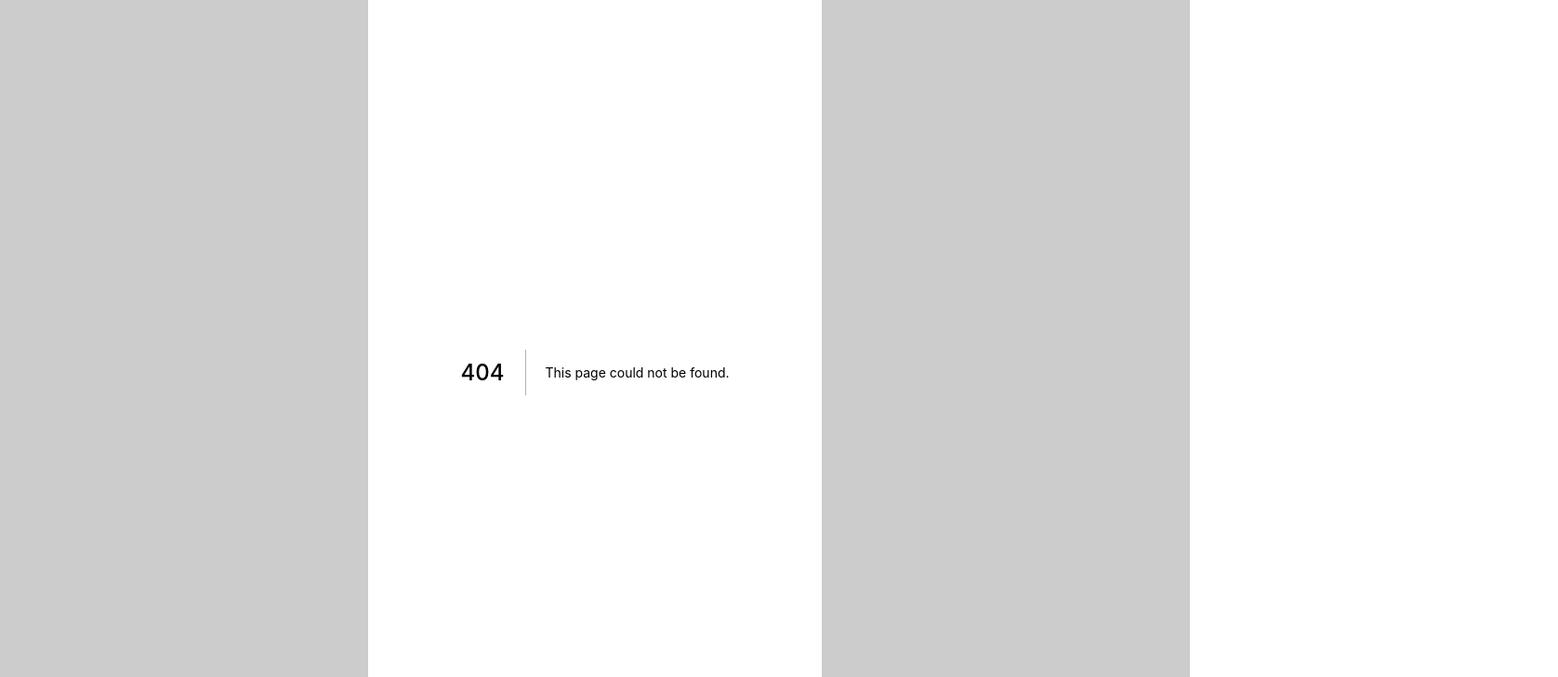
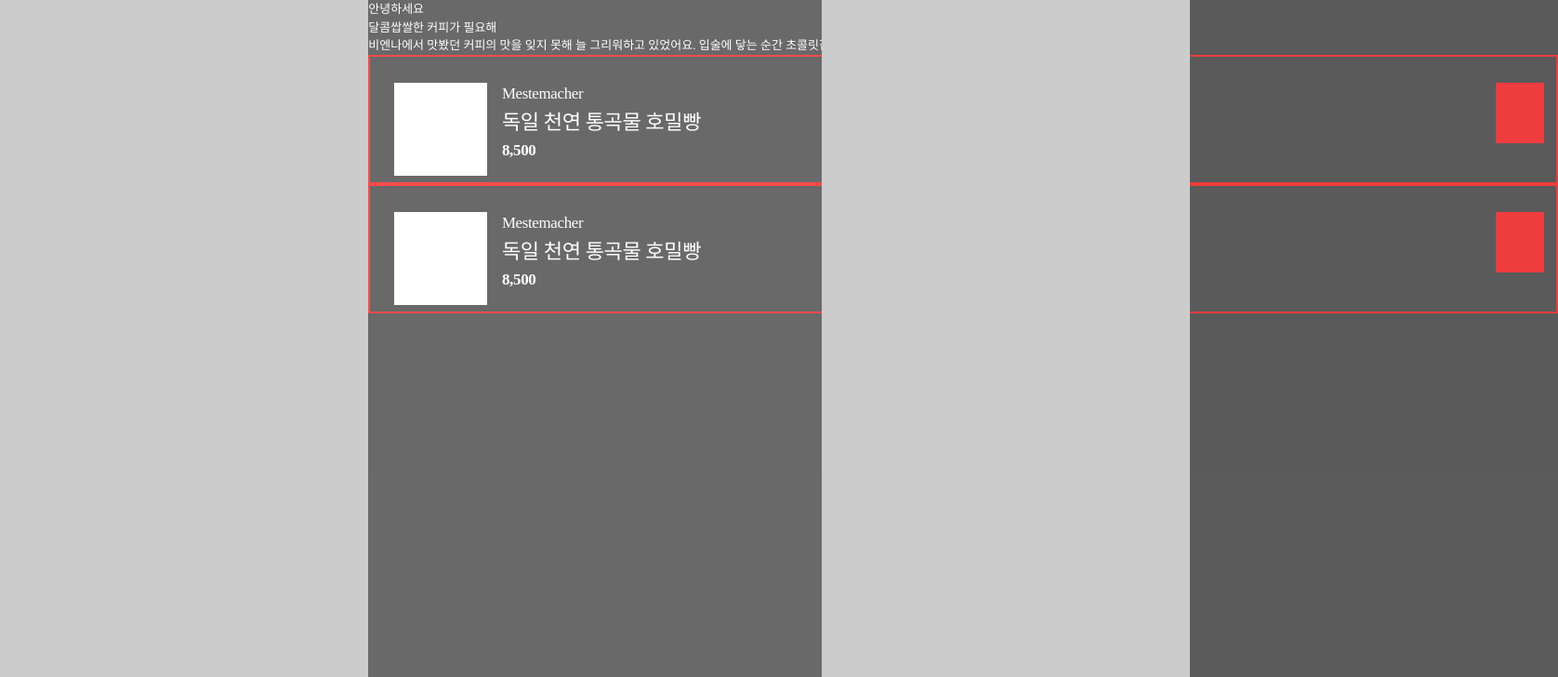
Before and after one commit to puba5/esque-frontend, a Next.js app: page /videoDetail in a window 1280 px wide. Before the commit this address had no page. Shown: the top 728 px of the page at 93% size, 1676 px wide, since content can reach past the window. Built offline with nearby package versions, Linux system fonts and the light colour scheme; a web font is replaced by a local one.

Commit message:
feat : 상품 컴포넌트 생성
상품 컴포넌트 생성
현재 하트는 버튼의 크기이고, 안에 하트 모양 기호를 넣어주어야함

```diff
--- /dev/null
+++ b/pages/videoDetail.tsx
@@ -0,0 +1,28 @@
+import React from "react";
+import styled from "styled-components";
+import Product from "@src/components/molecules/Desc/product";
+
+export default function VideoDetail() {
+  return (
+    <Wrapper>
+      안녕하세요
+      <div>달콤쌉쌀한 커피가 필요해</div>
+      <div>
+        비엔나에서 맛봤던 커피의 맛을 잊지 못해 늘 그리워하고 있었어요. 입술에 닿는 순간 초콜릿같이
+        달
+      </div>
+      <Product />
+      <Product />
+    </Wrapper>
+  );
+}
+
+const Wrapper = styled.div`
+  position: absolute;
+  font-size: 1rem;
+  width: 100%;
+  height: 100%;
+  background: #2b2b2b;
+  opacity: 0.7;
+  color: white;
+`;
--- /dev/null
+++ b/src/components/molecules/Desc/product.tsx
@@ -0,0 +1,67 @@
+import React from "react";
+import styled from "styled-components";
+
+export default function Product() {
+  return (
+    <Wrapper>
+      <ProductPhoto></ProductPhoto>
+      <ProductDesc>
+        <Brand>Mestemacher</Brand>
+        <ProductName>독일 천연 통곡물 호밀빵</ProductName>
+        <Price>8,500</Price>
+      </ProductDesc>
+      <Heart></Heart>
+    </Wrapper>
+  );
+}
+
+const Wrapper = styled.div`
+  border: 2px solid red;
+  display: flex;
+  width: 100%;
+  padding: 2.2rem 1rem 0.5rem 2rem;
+`;
+
+const ProductPhoto = styled.div`
+  width: 7.7rem;
+  height: 7.7rem;
+  background-color: white;
+  margin-right: 1.2rem;
+`;
+
+const ProductDesc = styled.div`
+  width: 21.3rem;
+  height: 7.7rem;
+`;
+
+const Brand = styled.div`
+  font-style: normal;
+  font-weight: normal;
+  font-size: 1.3rem;
+  line-height: 1.9rem;
+  letter-spacing: -0.02em;
+  color: #ffffff;
+`;
+const ProductName = styled.div`
+  font-style: normal;
+  font-weight: 300;
+  font-size: 1.7rem;
+  line-height: 2.7rem;
+  letter-spacing: -0.02em;
+  color: #ffffff;
+`;
+const Price = styled.div`
+  font-style: normal;
+  font-weight: bold;
+  font-size: 17px;
+  line-height: 25px;
+  letter-spacing: -0.02em;
+  color: #ffffff;
+`;
+
+const Heart = styled.div`
+  width: 4rem;
+  height: 5rem;
+  background-color: red;
+  margin-left: auto;
+`;
```
